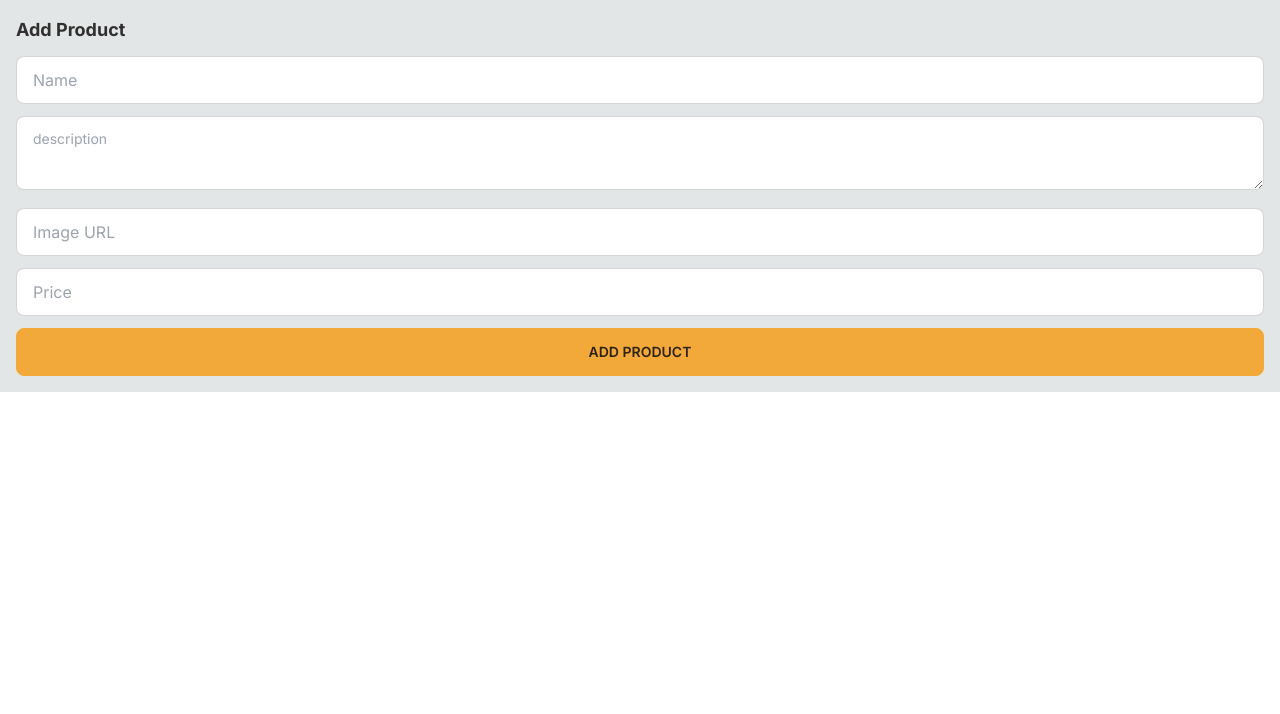
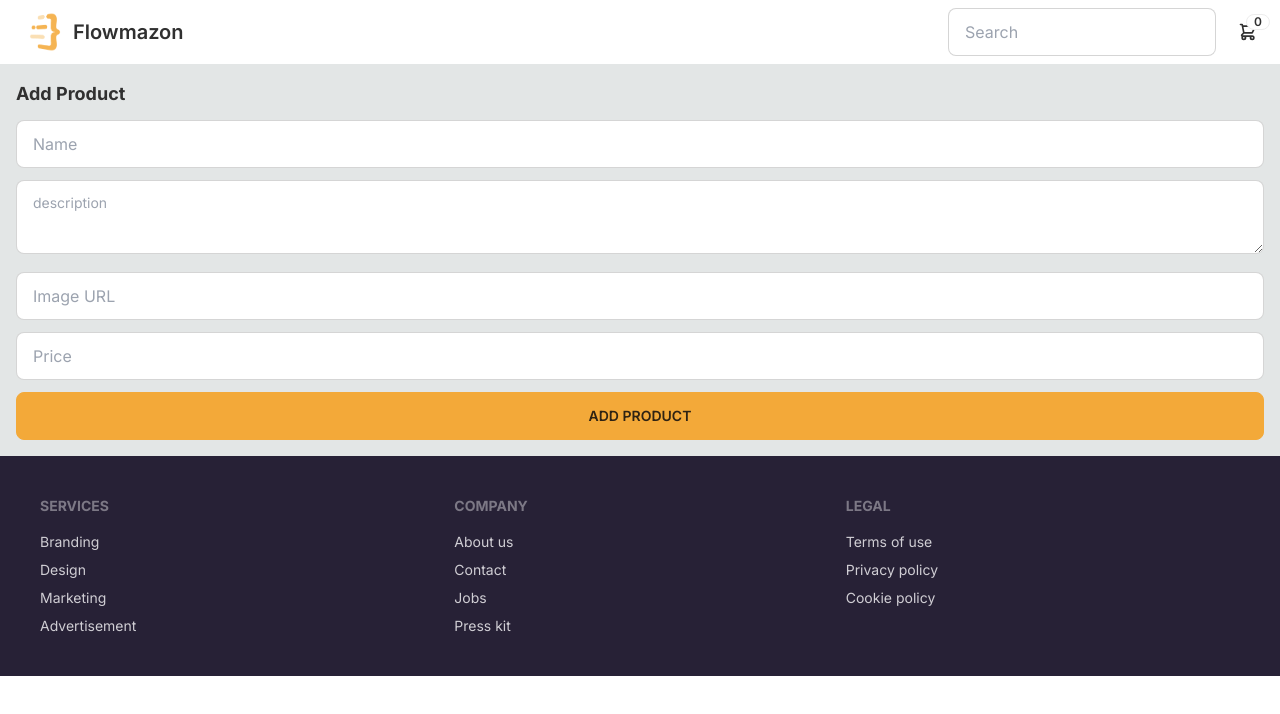
Before and after one commit to joaoeffting/next-ecommerce, a Next.js app: page /add-product in a window 1280 px wide. Shown: the top 714 px of the page. Built offline with nearby package versions, Linux system fonts and the light colour scheme; no server answers.

Commit message:
Adding header and footer

```diff
--- /dev/null
+++ b/src/app/Footer.tsx
@@ -0,0 +1,28 @@
+export default function Footer() {
+  return (
+    <footer className="bg-neutral p-10 text-neutral-content">
+      <div className="footer m-auto max-w-7xl">
+        <div>
+          <span className="footer-title">Services</span>
+          <a className="link-hover link">Branding</a>
+          <a className="link-hover link">Design</a>
+          <a className="link-hover link">Marketing</a>
+          <a className="link-hover link">Advertisement</a>
+        </div>
+        <div>
+          <span className="footer-title">Company</span>
+          <a className="link-hover link">About us</a>
+          <a className="link-hover link">Contact</a>
+          <a className="link-hover link">Jobs</a>
+          <a className="link-hover link">Press kit</a>
+        </div>
+        <div>
+          <span className="footer-title">Legal</span>
+          <a className="link-hover link">Terms of use</a>
+          <a className="link-hover link">Privacy policy</a>
+          <a className="link-hover link">Cookie policy</a>
+        </div>
+      </div>
+    </footer>
+  );
+}
--- /dev/null
+++ b/src/app/Navbar/Navbar.tsx
@@ -0,0 +1,44 @@
+import Image from "next/image";
+import Link from "next/link";
+import logo from "@/assets/logo.png";
+import { redirect } from "next/navigation";
+import { getCart } from "@/lib/db/cart";
+import ShoppingCartButton from "./ShoppingCartButton";
+
+async function searchProduct(formData: FormData) {
+  "use server";
+
+  const searchQuery = formData.get("searchQuery")?.toString();
+
+  if (searchQuery) {
+    redirect("/search?query=" + searchQuery);
+  }
+}
+
+export default async function Navbar() {
+  const cart = await getCart();
+  return (
+    <div className="bg-base-100">
+      <div className="max-w-7xl: navbar m-auto flex-col gap-2 sm:flex-row">
+        <div className="flex-1">
+          <Link href="/" className="btn-ghost btn text-xl normal-case">
+            <Image src={logo} width={40} height={40} alt="logo" />
+            Flowmazon
+          </Link>
+        </div>
+        <div className="flex-none gap-2">
+          <form action={searchProduct}>
+            <div className="form-control">
+              <input
+                name="searchQuery"
+                placeholder="Search"
+                className="input-bordered input w-full min-w-[100px]"
+              />
+            </div>
+          </form>
+          <ShoppingCartButton cart={cart} />
+        </div>
+      </div>
+    </div>
+  );
+}
--- /dev/null
+++ b/src/app/Navbar/ShoppingCartButton.tsx
@@ -0,0 +1,63 @@
+"use client";
+
+import { ShoppingCart } from "@/lib/db/cart";
+import { formatPrice } from "@/lib/format";
+import Link from "next/link";
+
+interface ShoppingCartButtonProps {
+  cart: ShoppingCart | null;
+}
+
+export default function ShoppingCartButton({ cart }: ShoppingCartButtonProps) {
+  function closeDropdown() {
+    const element = document.activeElement as HTMLElement;
+    if (element) {
+      element.blur();
+    }
+  }
+  return (
+    <div className="dropdown-end dropdown">
+      <label tabIndex={0} className="btn-ghost btn-circle btn">
+        <div className="indicator ">
+          <svg
+            xmlns="http://www.w3.org/2000/svg"
+            className="h-5 w-5"
+            fill="none"
+            viewBox="0 0 24 24"
+            stroke="currentColor"
+          >
+            <path
+              strokeLinecap="round"
+              strokeLinejoin="round"
+              strokeWidth="2"
+              d="M3 3h2l.4 2M7 13h10l4-8H5.4M7 13L5.4 5M7 13l-2.293 2.293c-.63.63-.184 1.707.707 1.707H17m0 0a2 2 0 100 4 2 2 0 000-4zm-8 2a2 2 0 11-4 0 2 2 0 014 0z"
+            />
+          </svg>
+          <span className="badge badge-sm indicator-item">
+            {cart?.size || 0}
+          </span>
+        </div>
+      </label>
+      <div
+        tabIndex={0}
+        className="card  dropdown-content card-compact z-30 mt-3 w-52 bg-base-100 shadow"
+      >
+        <div className="card-body ">
+          <span className="text-lg font-bold ">{cart?.size || 0} items</span>
+          <span className="text-info">
+            Subtotal: {formatPrice(cart?.subtotal || 0)}
+          </span>
+          <div className="card-actions">
+            <Link
+              href="/cart"
+              className="btn-primary btn-block btn"
+              onClick={closeDropdown}
+            >
+              View Cart
+            </Link>
+          </div>
+        </div>
+      </div>
+    </div>
+  );
+}
--- a/src/app/layout.tsx
+++ b/src/app/layout.tsx
@@ -1,3 +1,5 @@
+import Footer from "./Footer";
+import Navbar from "./Navbar/Navbar";
 import "./globals.css";
 import { Inter } from "next/font/google";
 
@@ -16,7 +18,9 @@
   return (
     <html lang="en">
       <body className={inter.className}>
+        <Navbar />
         <main className="m-auto min-w-[300px] max-w-7xl p-4">{children}</main>
+        <Footer />
       </body>
     </html>
   );
--- a/src/app/products/[id]/actions.ts
+++ b/src/app/products/[id]/actions.ts
@@ -8,7 +8,7 @@
   const cart = (await getCart()) ?? (await createCart());
 
   const productInCart = cart.items.find((item) => item.productId === productId);
-  console.log("==============>", cart);
+
   if (productInCart) {
     await prisma.cartItem.update({
       where: {
```
Also changed, not shown: 1 other file (tests, documents, lock files or other folders).
